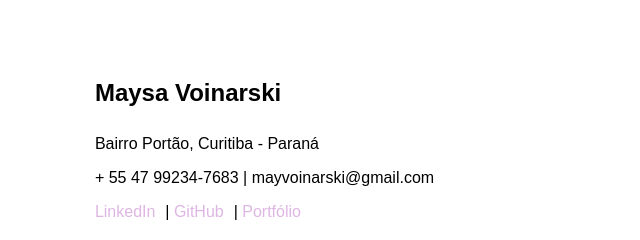
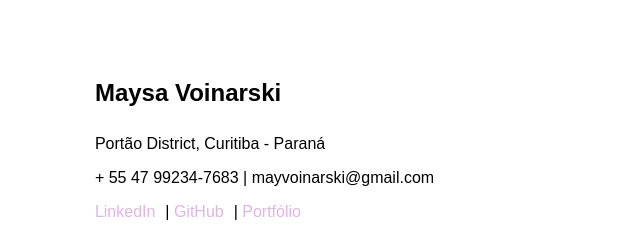
Before and after one commit to mayvoinarski/Curriculum-English-Version, a plain HTML site: page index.html in a window 1280 px wide. Shown: the top 240 px of the page, 0-640 px from the left. Drawn offline with Linux system fonts and the light colour scheme.

Commit message:
ux(update): update main infos

```diff
--- a/index.html
+++ b/index.html
@@ -13,7 +13,7 @@
                 <div class="contact">
                     <h2>Maysa Voinarski</h2>
                     <div class="icons">
-                        <p>Bairro Portão, Curitiba - Paraná</p>
+                        <p>Portão District, Curitiba - Paraná</p>
                         <p><a href="https://wa.me/5547992347683">+ 55 47 99234-7683</a> | <a href="mailto:mayvoinarski@gmail.com">mayvoinarski@gmail.com</a></p>
                         <p class="blue-text"><a href="https://www.linkedin.com/in/maysa-voinarski/">LinkedIn</a>| <a href="https://github.com/mayvoinarski">GitHub</a>| <a href="https://portfolioresponsivo-y8at.vercel.app/index.html">Portfólio</a> </p>
                     </div>
```
